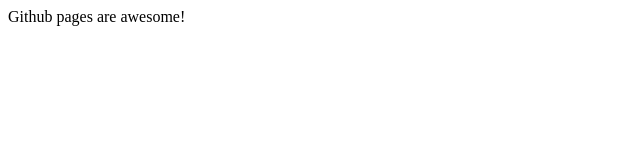
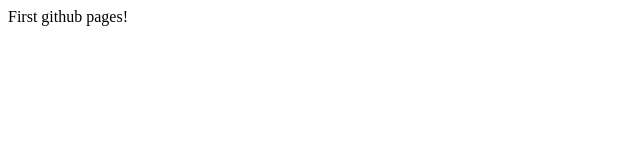
Before and after one commit to Kozlovska-Yulya/vscode-git-test, a plain HTML site: page index.html in a window 1280 px wide. Shown: the full height of the page, 0-640 px from the left. Drawn offline with Linux system fonts and the light colour scheme.

Commit message:
other text added

```diff
--- a/index.html
+++ b/index.html
@@ -7,6 +7,6 @@
     <title>Document</title>
   </head>
   <body>
-    Github pages are awesome!
+    First github pages!
   </body>
 </html>
```
